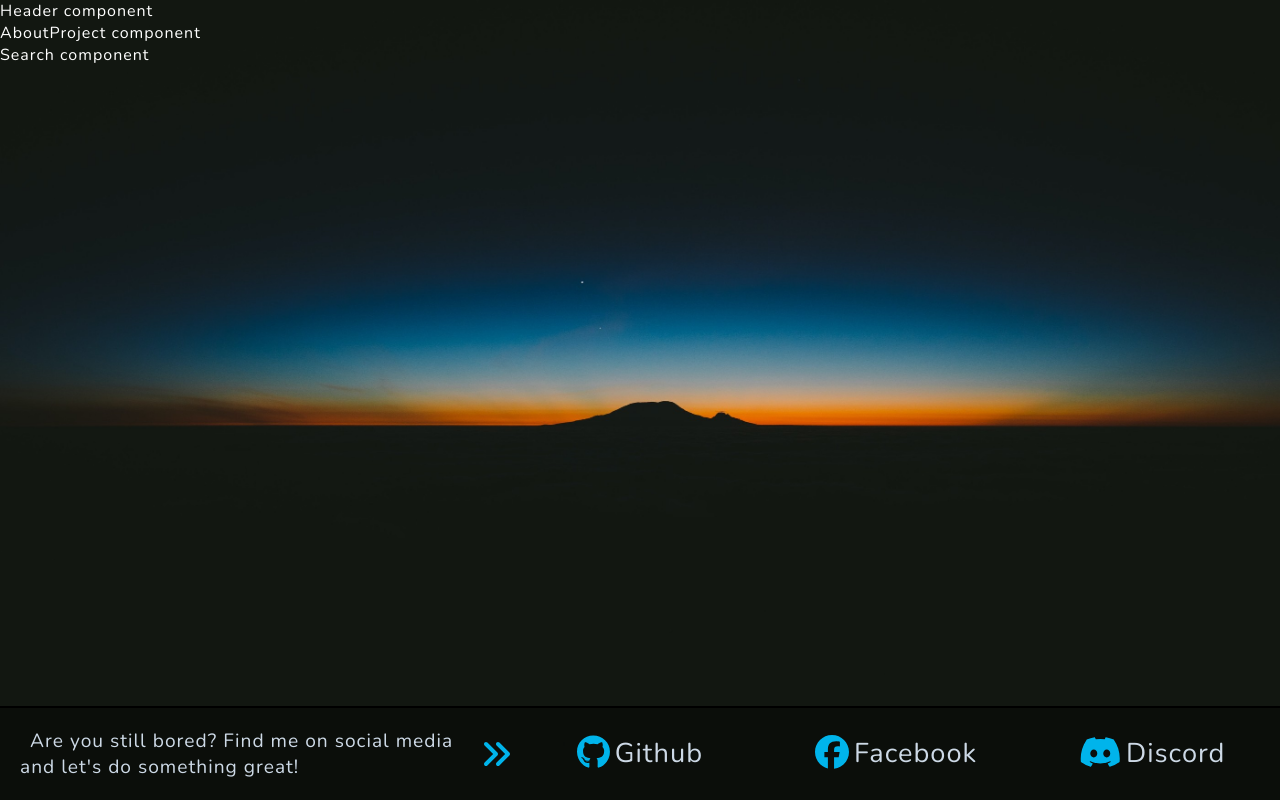
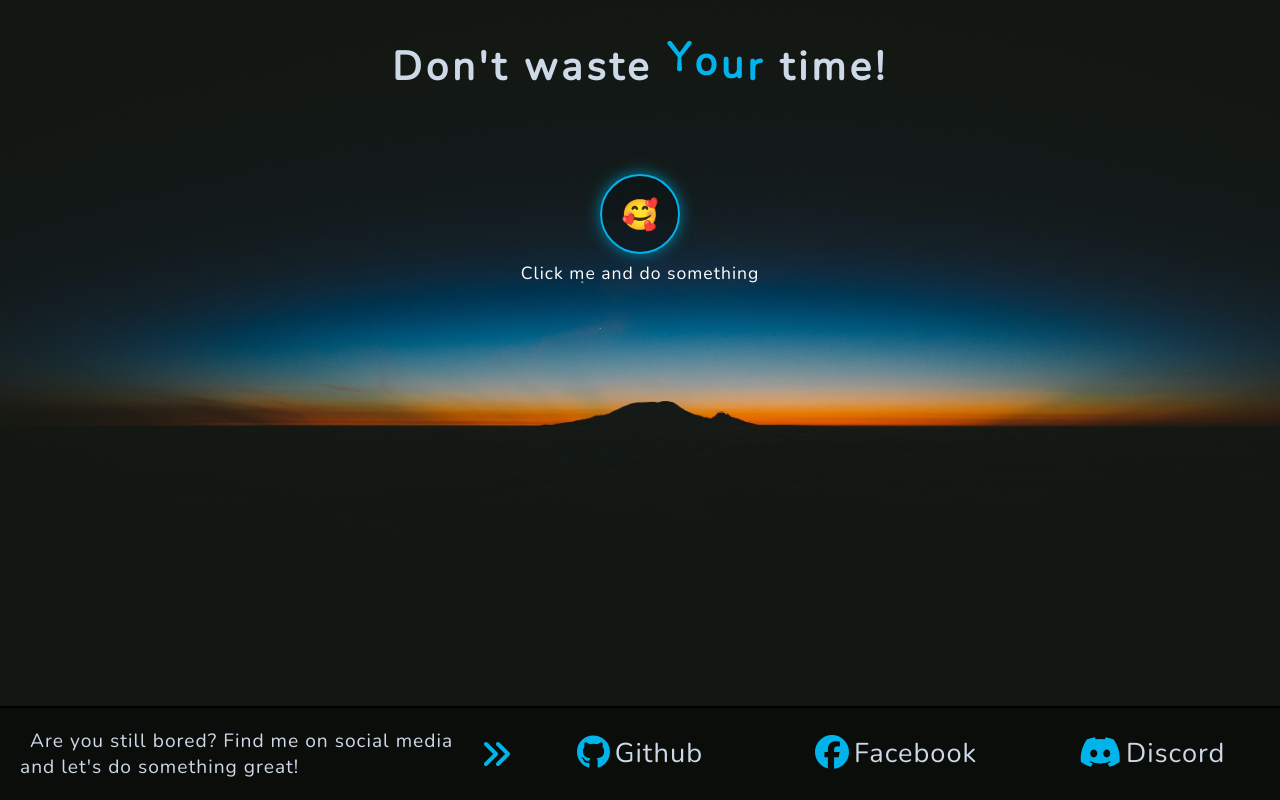
Before and after one commit to KamilFilar/BoredApp, a React (Create React App) app: page / in a window 1280 px wide. Built offline with nearby package versions, Linux system fonts and the light colour scheme.

Commit message:
Update logo, remove Header, AboutProject components, update style in Footer and Search components

```diff
--- a/src/App.js
+++ b/src/App.js
@@ -1,15 +1,11 @@
 import React from 'react';
 import './App.css';
 import Search from './components/search/Search.js';
-import Header from './components/header/Header';
 import Footer from './components/footer/Footer';
-import AboutProject from './components/about-project/AboutProject';
 
 function App() {
   return (
     <div className="App">
-      <Header />
-      <AboutProject />
       <Search />
       <Footer />
     </div>
--- a/src/components/about-project/AboutProject.js
+++ /dev/null
@@ -1,12 +0,0 @@
-import React from "react";
-import "./AboutProject.scss";
-
-class AboutProject extends React.Component {
-  render() {
-    return (
-        <div>AboutProject component</div>
-    );
-  }
-}
-
-export default AboutProject;
--- a/src/components/footer/Footer.js
+++ b/src/components/footer/Footer.js
@@ -27,7 +27,7 @@ class Footer extends React.Component {
 
   render() {
     const socialMedias = this.socialMediaObj.elements.map(e => {
-      return <SocialMediaItems element={e} />
+      return <SocialMediaItems element={e} key={e.name}/>
     })
 
     return (
--- a/src/components/footer/footer-social-media/SocialMediaItmes.js
+++ b/src/components/footer/footer-social-media/SocialMediaItmes.js
@@ -12,7 +12,7 @@ function checkIcon(icon) {
 const SocialMediaItems = (props) => {
   return (
     <div className="social-media-item" key={ props.element.name }>
-      <a href={ props.element.link } target="_blank">
+      <a href={ props.element.link } target="_blank" rel="noreferrer">
         <FontAwesomeIcon
           icon={ checkIcon(props.element.icon) }
           className="icon fa-lg"
--- a/src/components/header/Header.js
+++ /dev/null
@@ -1,12 +0,0 @@
-import React from "react";
-import "./Header.scss";
-
-class Header extends React.Component {
-  render() {
-    return (
-        <div>Header component</div>
-    );
-  }
-}
-
-export default Header;
--- a/src/components/search/Search.js
+++ b/src/components/search/Search.js
@@ -1,10 +1,33 @@
 import React from "react";
 import "./Search.scss";
+
+const letterToAnimation = ["Y", "o", "u", "r"];
+const lettersAnimation = letterToAnimation.map((letter) => <span key={letter}>{letter}</span>);
+
+const getRandomEmoji = () => {
+  let emojiArr = ["😊", "😎", "🧐", "😁", "😜", "😂", "🙄", "🥰", "😋"];
+  return emojiArr[(Math.random() * emojiArr.length) | 0];
+}
+
+const changeIcon = () => {
+  let elem = document.getElementById("search-btn");
+  return elem.innerHTML = getRandomEmoji();
+}
 
 class Search extends React.Component {
   render() {
     return (
-        <div>Search component</div>
+      <div className="search-wrapper">
+        <p className="search-wrapper__title">
+          Don't waste { lettersAnimation } time!
+        </p>
+        <div className="search-wrapper__box">
+          <button onClick={ changeIcon } id="search-btn">
+            { getRandomEmoji() }
+          </button>
+          <p> Click me and do something </p>
+        </div>
+      </div>
     );
   }
 }
--- a/src/components/search/Search.scss
+++ b/src/components/search/Search.scss
@@ -0,0 +1,72 @@
+.search-wrapper {
+  display: flex;
+  justify-content: center;
+  align-items: center;
+  flex-direction: column;
+
+  &__title {
+    font-size: 2.5rem;
+    font-weight: bold;
+    letter-spacing: 4px;
+    padding: 0 15px;
+    color: rgb(205, 217, 230);
+
+    span {
+      color: rgb(0, 180, 235);
+      display: inline-block;
+      animation: wave-text 1s ease-in-out infinite;
+    }
+
+    @for $i from 1 through 4 {
+      span:nth-of-type(#{$i}) {
+        animation-delay: $i * 0.1s;
+      }
+    }
+  }
+
+  &__box {
+    margin: 40px 0 10px;
+    display: flex;
+    flex-direction: column;
+    justify-content: center;
+    align-items: center;
+
+    button {
+      width: 80px;
+      height: 80px;
+      font-size: 30px;
+      border: 2px solid rgb(0, 180, 235);
+      box-shadow: 0 0 15px rgb(0, 130, 170);
+      border-radius: 50%;
+      background-color: rgba(0, 0, 0, 0.2);
+      cursor: pointer;
+      transition: 0.3s;
+
+      &:hover {
+        background-color: rgba(0, 0, 0, 0.4);
+        border: 2px solid rgb(0, 195, 255);
+        box-shadow: 0 0 25px rgb(0, 180, 235);
+      }
+    }
+
+    p {
+      display: inherit;
+      justify-content: inherit;
+      align-items: inherit;
+      font-size: 1.1rem;
+      margin: 7px 0;
+    }
+  }
+}
+
+@keyframes wave-text {
+  0% {
+    transform: translateY(0em);
+  }
+  60% {
+    transform: translateY(-0.3em);
+  }
+  100% {
+    transform: translateY(0em);
+  }
+}
```
Also changed, not shown: src/index.js (+8 -11 lines), public/logo.svg, src/components/about-project/AboutProject.scss (deleted), src/components/header/Header.scss (deleted).
